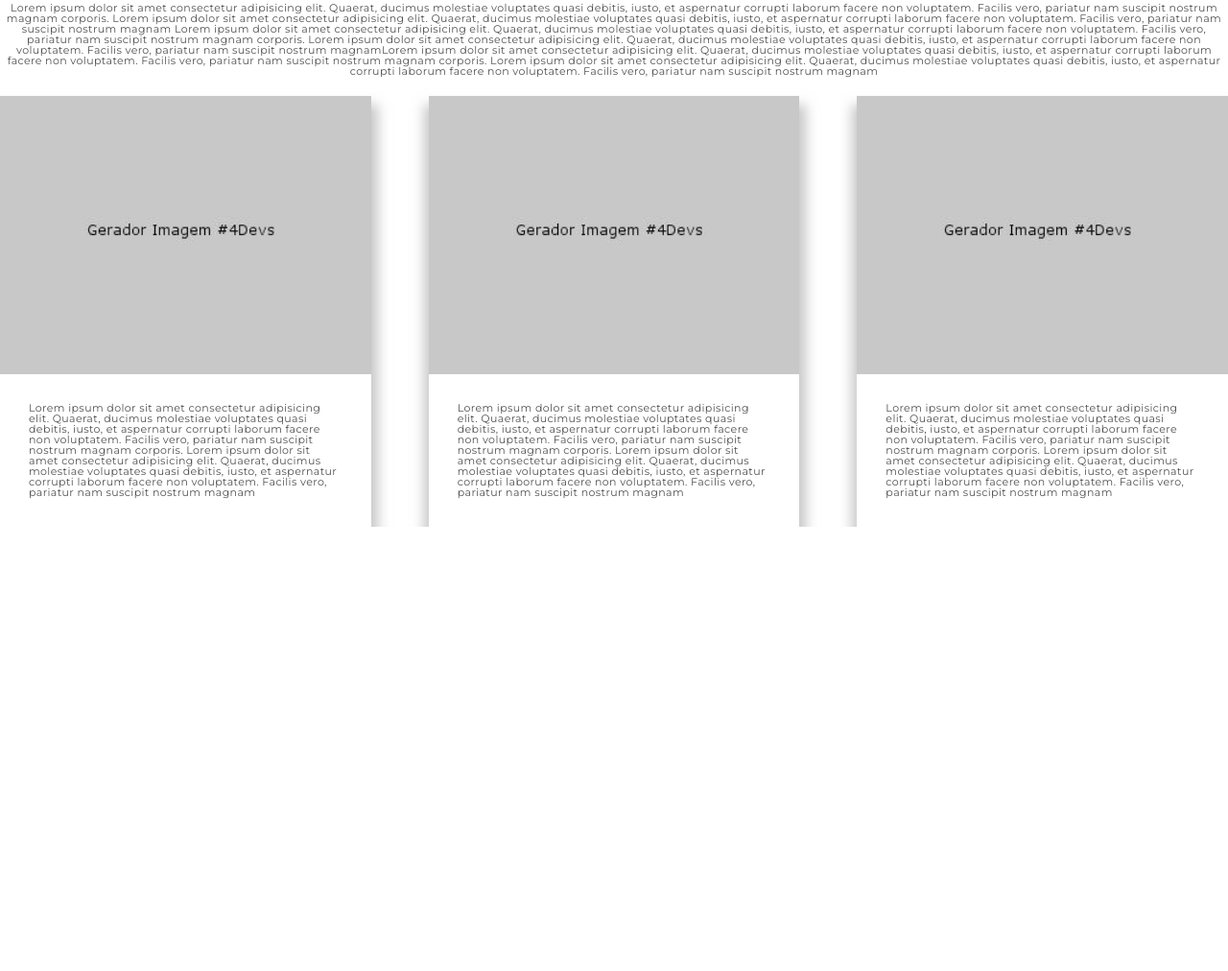
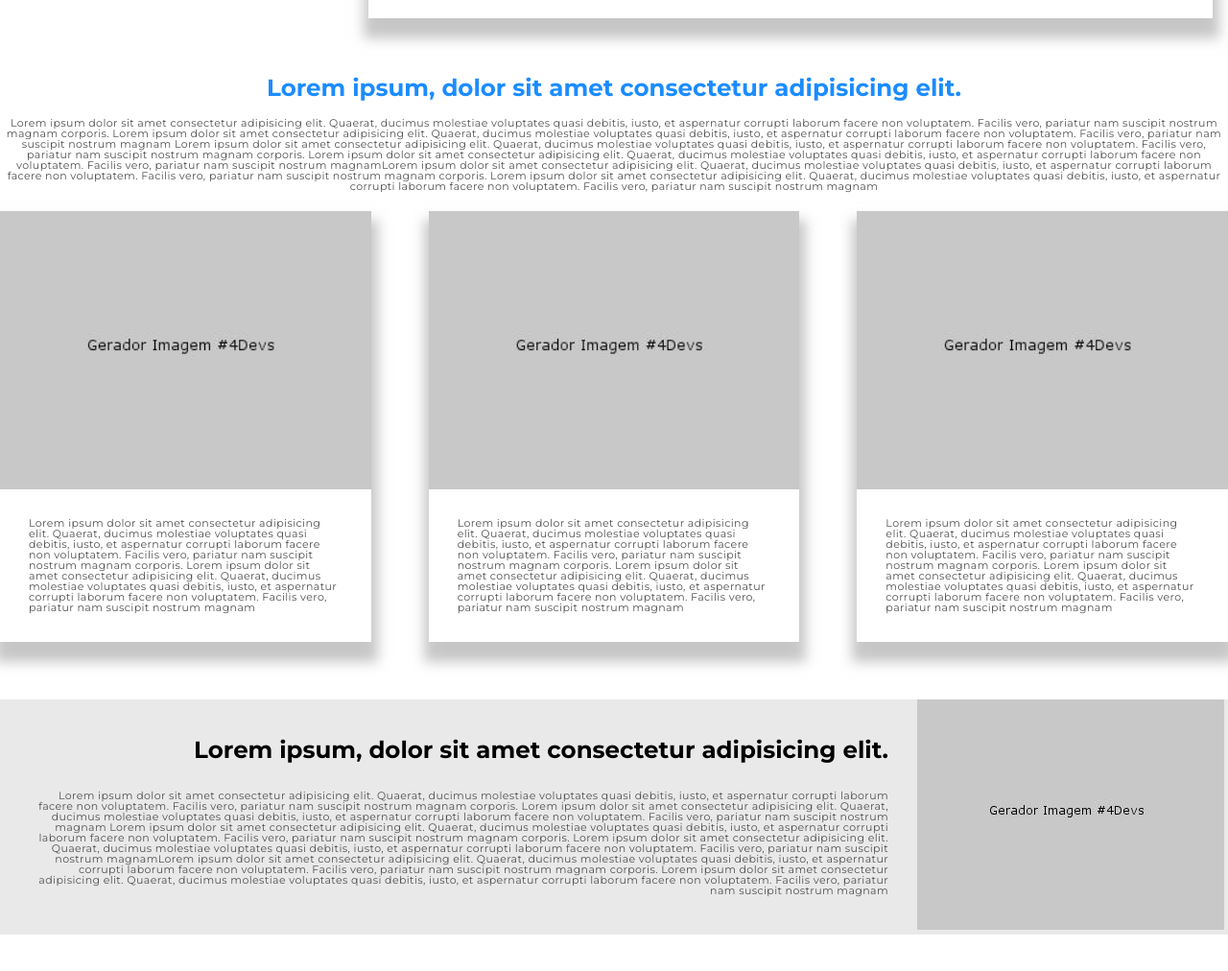
Before and after one commit to ldrbraga/smart-age-pages, a website: page index.html in a window 1280 px wide. Shown: the part 680-1692 px from the top of the page at 96% size. Before the commit the page ends 1229 px from the top, so only its background shows below. Drawn offline with Linux system fonts and the light colour scheme.

Commit message:
Create difference section

```diff
--- a/assets/styles/Base/variables.scss
+++ b/assets/styles/Base/variables.scss
@@ -3,3 +3,4 @@
 $title-color: #1b8cff;
 $text-color: #515151;
 $text-description-color: #51515180;
+$bg-color: #e9e9e9;
--- /dev/null
+++ b/assets/styles/Layout/difference.scss
@@ -0,0 +1,53 @@
+.od-difference {
+  background-color: $bg-color;
+  margin: 60px 0; //REMOVE LATER
+
+  .container {
+    display: flex;
+
+    @include breakpoint-xs {
+      flex-direction: column;
+      padding: 20px;
+    }
+  }
+
+  &__description {
+    width: 70%;
+    padding: 40px 30px 40px;
+
+    @include breakpoint-xs {
+      width: 100%;
+      padding: 0;
+    }
+
+    > h2 {
+      text-align: right;
+      font-size: $font-size-title;
+      font-weight: 700;
+      margin-bottom: 30px;
+
+      @include breakpoint-xs {
+        text-align: center;
+        margin-top: 30px;
+      }
+    }
+
+    > p {
+      text-align: right;
+      font-size: $font-size-description--sm;
+      color: $text-color;
+      letter-spacing: .4px;
+
+      @include breakpoint-xs {
+        text-align: center;
+      }
+    }
+  }
+
+  &__image {
+    @include breakpoint-xs {
+      order: -1;
+      text-align: center;
+    }
+  }
+}
--- a/assets/styles/Layout/health.scss
+++ b/assets/styles/Layout/health.scss
@@ -1,5 +1,6 @@
 .od-health {
   display: flex;
+  padding: 60px 0; //REMOVE LATER
 
   @include breakpoint-xs {
     flex-direction: column;
--- a/index.html
+++ b/index.html
@@ -16,10 +16,12 @@
         <p>Lorem ipsum dolor sit amet consectetur adipisicing elit. Quaerat, ducimus molestiae voluptates quasi debitis,
           iusto, et aspernatur corrupti laborum facere non voluptatem. Facilis vero, pariatur nam suscipit nostrum
           magnam
-          corporis. Lorem ipsum dolor sit amet consectetur adipisicing elit. Quaerat, ducimus molestiae voluptates quasi debitis,
+          corporis. Lorem ipsum dolor sit amet consectetur adipisicing elit. Quaerat, ducimus molestiae voluptates quasi
+          debitis,
           iusto, et aspernatur corrupti laborum facere non voluptatem. Facilis vero, pariatur nam suscipit nostrum
           magnam
-          corporis.Lorem ipsum dolor sit amet consectetur adipisicing elit. Quaerat, ducimus molestiae voluptates quasi debitis,
+          corporis.Lorem ipsum dolor sit amet consectetur adipisicing elit. Quaerat, ducimus molestiae voluptates quasi
+          debitis,
           iusto, et aspernatur corrupti laborum facere non voluptatem. Facilis vero, pariatur nam suscipit nostrum
           magnam
           corporis.</p>
@@ -27,10 +29,12 @@
         <p>Lorem ipsum dolor sit amet consectetur adipisicing elit. Quaerat, ducimus molestiae voluptates quasi debitis,
           iusto, et aspernatur corrupti laborum facere non voluptatem. Facilis vero, pariatur nam suscipit nostrum
           magnam
-          corporis. Lorem ipsum dolor sit amet consectetur adipisicing elit. Quaerat, ducimus molestiae voluptates quasi debitis,
+          corporis. Lorem ipsum dolor sit amet consectetur adipisicing elit. Quaerat, ducimus molestiae voluptates quasi
+          debitis,
           iusto, et aspernatur corrupti laborum facere non voluptatem. Facilis vero, pariatur nam suscipit nostrum
           magnam
-          corporis. Lorem ipsum dolor sit amet consectetur adipisicing elit. Quaerat, ducimus molestiae voluptates quasi debitis,
+          corporis. Lorem ipsum dolor sit amet consectetur adipisicing elit. Quaerat, ducimus molestiae voluptates quasi
+          debitis,
           iusto, et aspernatur corrupti laborum facere non voluptatem. Facilis vero, pariatur nam suscipit nostrum
           magnam
           corporis.</p>
@@ -51,22 +55,27 @@
         <p>Lorem ipsum dolor sit amet consectetur adipisicing elit. Quaerat, ducimus molestiae voluptates quasi debitis,
           iusto, et aspernatur corrupti laborum facere non voluptatem. Facilis vero, pariatur nam suscipit nostrum
           magnam
-          corporis. Lorem ipsum dolor sit amet consectetur adipisicing elit. Quaerat, ducimus molestiae voluptates quasi debitis,
+          corporis. Lorem ipsum dolor sit amet consectetur adipisicing elit. Quaerat, ducimus molestiae voluptates quasi
+          debitis,
           iusto, et aspernatur corrupti laborum facere non voluptatem. Facilis vero, pariatur nam suscipit nostrum
           magnam
-          corporis.Lorem ipsum dolor sit amet consectetur adipisicing elit. Quaerat, ducimus molestiae voluptates quasi debitis,
+          corporis.Lorem ipsum dolor sit amet consectetur adipisicing elit. Quaerat, ducimus molestiae voluptates quasi
+          debitis,
           iusto, et aspernatur corrupti laborum facere non voluptatem. Facilis vero, pariatur nam suscipit nostrum
           magnam
           corporis.</p>
         <div class="od-health__description__box">
           <p class="od-health__description__box--title">Lorem ipsum dolor sit amet</p>
-          <p class="od-health__description__box--description">Lorem ipsum dolor sit amet consectetur adipisicing elit. Quaerat, ducimus molestiae voluptates quasi debitis,
+          <p class="od-health__description__box--description">Lorem ipsum dolor sit amet consectetur adipisicing elit.
+            Quaerat, ducimus molestiae voluptates quasi debitis,
             iusto, et aspernatur corrupti laborum facere non voluptatem. Facilis vero, pariatur nam suscipit nostrum
             magnam
-            corporis. Lorem ipsum dolor sit amet consectetur adipisicing elit. Quaerat, ducimus molestiae voluptates quasi debitis,
+            corporis. Lorem ipsum dolor sit amet consectetur adipisicing elit. Quaerat, ducimus molestiae voluptates
+            quasi debitis,
             iusto, et aspernatur corrupti laborum facere non voluptatem. Facilis vero, pariatur nam suscipit nostrum
             magnam
-            corporis.Lorem ipsum dolor sit amet consectetur adipisicing elit. Quaerat, ducimus molestiae voluptates quasi debitis,
+            corporis.Lorem ipsum dolor sit amet consectetur adipisicing elit. Quaerat, ducimus molestiae voluptates
+            quasi debitis,
             iusto, et aspernatur corrupti laborum facere non voluptatem. Facilis vero, pariatur nam suscipit nostrum
             magnam
             corporis.</p>
@@ -92,50 +101,93 @@
       <p>Lorem ipsum dolor sit amet consectetur adipisicing elit. Quaerat, ducimus molestiae voluptates quasi debitis,
         iusto, et aspernatur corrupti laborum facere non voluptatem. Facilis vero, pariatur nam suscipit nostrum
         magnam
-        corporis. Lorem ipsum dolor sit amet consectetur adipisicing elit. Quaerat, ducimus molestiae voluptates quasi debitis,
+        corporis. Lorem ipsum dolor sit amet consectetur adipisicing elit. Quaerat, ducimus molestiae voluptates quasi
+        debitis,
         iusto, et aspernatur corrupti laborum facere non voluptatem. Facilis vero, pariatur nam suscipit nostrum
-        magnam Lorem ipsum dolor sit amet consectetur adipisicing elit. Quaerat, ducimus molestiae voluptates quasi debitis,
+        magnam Lorem ipsum dolor sit amet consectetur adipisicing elit. Quaerat, ducimus molestiae voluptates quasi
+        debitis,
         iusto, et aspernatur corrupti laborum facere non voluptatem. Facilis vero, pariatur nam suscipit nostrum
         magnam
-        corporis. Lorem ipsum dolor sit amet consectetur adipisicing elit. Quaerat, ducimus molestiae voluptates quasi debitis,
+        corporis. Lorem ipsum dolor sit amet consectetur adipisicing elit. Quaerat, ducimus molestiae voluptates quasi
+        debitis,
         iusto, et aspernatur corrupti laborum facere non voluptatem. Facilis vero, pariatur nam suscipit nostrum
-        magnamLorem ipsum dolor sit amet consectetur adipisicing elit. Quaerat, ducimus molestiae voluptates quasi debitis,
+        magnamLorem ipsum dolor sit amet consectetur adipisicing elit. Quaerat, ducimus molestiae voluptates quasi
+        debitis,
         iusto, et aspernatur corrupti laborum facere non voluptatem. Facilis vero, pariatur nam suscipit nostrum
         magnam
-        corporis. Lorem ipsum dolor sit amet consectetur adipisicing elit. Quaerat, ducimus molestiae voluptates quasi debitis,
+        corporis. Lorem ipsum dolor sit amet consectetur adipisicing elit. Quaerat, ducimus molestiae voluptates quasi
+        debitis,
         iusto, et aspernatur corrupti laborum facere non voluptatem. Facilis vero, pariatur nam suscipit nostrum
         magnam</p>
       <ul class="od-supplement__list">
         <li class="od-supplement__list__item">
           <img src="/assets/images/img-block-1.png" alt="">
-          <p>Lorem ipsum dolor sit amet consectetur adipisicing elit. Quaerat, ducimus molestiae voluptates quasi debitis,
+          <p>Lorem ipsum dolor sit amet consectetur adipisicing elit. Quaerat, ducimus molestiae voluptates quasi
+            debitis,
             iusto, et aspernatur corrupti laborum facere non voluptatem. Facilis vero, pariatur nam suscipit nostrum
             magnam
-            corporis. Lorem ipsum dolor sit amet consectetur adipisicing elit. Quaerat, ducimus molestiae voluptates quasi debitis,
+            corporis. Lorem ipsum dolor sit amet consectetur adipisicing elit. Quaerat, ducimus molestiae voluptates
+            quasi debitis,
             iusto, et aspernatur corrupti laborum facere non voluptatem. Facilis vero, pariatur nam suscipit nostrum
             magnam</p>
         </li>
         <li class="od-supplement__list__item">
           <img src="/assets/images/img-block-1.png" alt="">
-          <p>Lorem ipsum dolor sit amet consectetur adipisicing elit. Quaerat, ducimus molestiae voluptates quasi debitis,
+          <p>Lorem ipsum dolor sit amet consectetur adipisicing elit. Quaerat, ducimus molestiae voluptates quasi
+            debitis,
             iusto, et aspernatur corrupti laborum facere non voluptatem. Facilis vero, pariatur nam suscipit nostrum
             magnam
-            corporis. Lorem ipsum dolor sit amet consectetur adipisicing elit. Quaerat, ducimus molestiae voluptates quasi debitis,
+            corporis. Lorem ipsum dolor sit amet consectetur adipisicing elit. Quaerat, ducimus molestiae voluptates
+            quasi debitis,
             iusto, et aspernatur corrupti laborum facere non voluptatem. Facilis vero, pariatur nam suscipit nostrum
             magnam</p>
         </li>
         <li class="od-supplement__list__item">
           <img src="/assets/images/img-block-1.png" alt="">
-          <p>Lorem ipsum dolor sit amet consectetur adipisicing elit. Quaerat, ducimus molestiae voluptates quasi debitis,
+          <p>Lorem ipsum dolor sit amet consectetur adipisicing elit. Quaerat, ducimus molestiae voluptates quasi
+            debitis,
             iusto, et aspernatur corrupti laborum facere non voluptatem. Facilis vero, pariatur nam suscipit nostrum
             magnam
-            corporis. Lorem ipsum dolor sit amet consectetur adipisicing elit. Quaerat, ducimus molestiae voluptates quasi debitis,
+            corporis. Lorem ipsum dolor sit amet consectetur adipisicing elit. Quaerat, ducimus molestiae voluptates
+            quasi debitis,
             iusto, et aspernatur corrupti laborum facere non voluptatem. Facilis vero, pariatur nam suscipit nostrum
             magnam</p>
         </li>
       </ul>
     </section>
   </div>
+
+  <section class="od-difference">
+    <div class="container">
+      <div class="od-difference__description">
+        <h2>Lorem ipsum, dolor sit amet consectetur adipisicing elit.</h2>
+        <p>Lorem ipsum dolor sit amet consectetur adipisicing elit. Quaerat, ducimus molestiae voluptates quasi debitis,
+          iusto, et aspernatur corrupti laborum facere non voluptatem. Facilis vero, pariatur nam suscipit nostrum
+          magnam
+          corporis. Lorem ipsum dolor sit amet consectetur adipisicing elit. Quaerat, ducimus molestiae voluptates quasi
+          debitis,
+          iusto, et aspernatur corrupti laborum facere non voluptatem. Facilis vero, pariatur nam suscipit nostrum
+          magnam Lorem ipsum dolor sit amet consectetur adipisicing elit. Quaerat, ducimus molestiae voluptates quasi
+          debitis,
+          iusto, et aspernatur corrupti laborum facere non voluptatem. Facilis vero, pariatur nam suscipit nostrum
+          magnam
+          corporis. Lorem ipsum dolor sit amet consectetur adipisicing elit. Quaerat, ducimus molestiae voluptates quasi
+          debitis,
+          iusto, et aspernatur corrupti laborum facere non voluptatem. Facilis vero, pariatur nam suscipit nostrum
+          magnamLorem ipsum dolor sit amet consectetur adipisicing elit. Quaerat, ducimus molestiae voluptates quasi
+          debitis,
+          iusto, et aspernatur corrupti laborum facere non voluptatem. Facilis vero, pariatur nam suscipit nostrum
+          magnam
+          corporis. Lorem ipsum dolor sit amet consectetur adipisicing elit. Quaerat, ducimus molestiae voluptates quasi
+          debitis,
+          iusto, et aspernatur corrupti laborum facere non voluptatem. Facilis vero, pariatur nam suscipit nostrum
+          magnam</p>
+      </div>
+      <div class="od-difference__image">
+        <img src="/assets/images/img-block-1.png" alt="">
+      </div>
+    </div>
+  </section>
 </body>
 
 </html>
```
Also changed, not shown: public/assets/styles/style.min.css.
